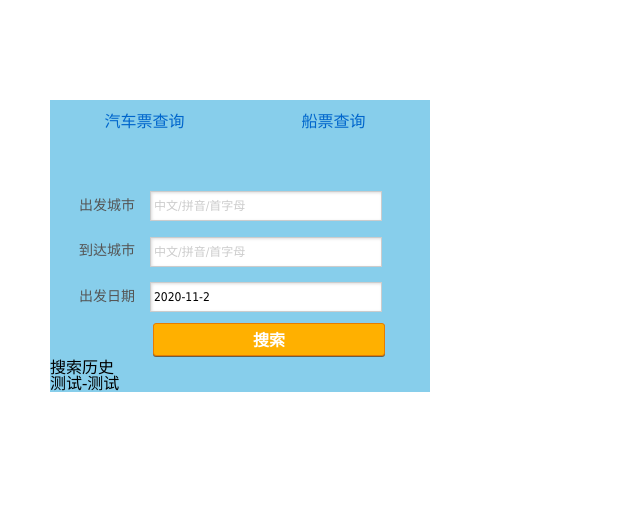
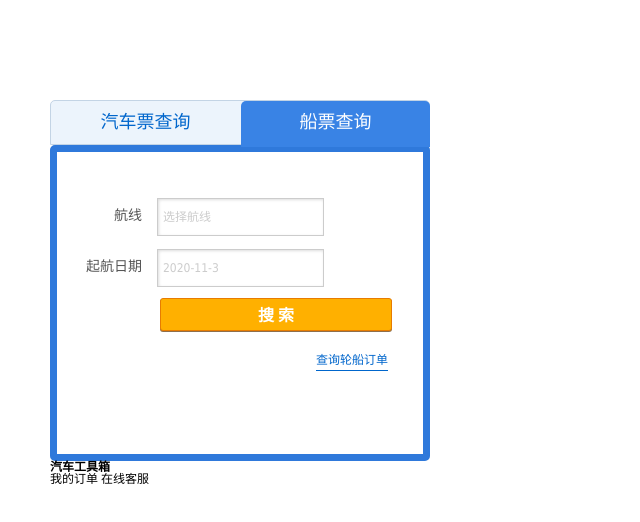
Before and after one commit to Practicalproject/Ctrip_project, a Vue app: page / in a window 1280 px wide. Shown: the top 522 px of the page, without its empty margins (0-640 px from the left). Built offline with nearby package versions, Linux system fonts and the light colour scheme.

Commit message:
接着写form表单

```diff
--- a/public/css/reset.css
+++ b/public/css/reset.css
@@ -14,6 +14,7 @@ table, caption, tbody, tfoot, thead, tr, th, td {
 	font-size: 100%;
 	vertical-align: baseline;
 	background: transparent;
+	font-size: 12px;
 
 }
 a{
--- a/src/pages/cartBoat/index.vue
+++ b/src/pages/cartBoat/index.vue
@@ -2,10 +2,12 @@
   <div>
     <div class="header">
       <div class="left">
+        <div class="leftTop">
           <div class="titl">
             <a href="javascript:;" class="cart">汽车票查询</a>
-          <a href="javascript:;" class="boat">船票查询</a>
+            <a href="javascript:;" class="boat changetitl">船票查询</a>
           </div>
+          <!-- <div class="wrap1">
           <div class="userValue">
             <ul>
               <li>
@@ -22,13 +24,62 @@
               </li>
             </ul>
             <div class="search">
-            <button>搜索</button>
+              <button>搜  索</button>
             </div>
           </div>
-        <dl>
+          <dl style="display: none">
             <dt>搜索历史</dt>
-          <dd>测试-测试</dd>
+            <dd>
+              <a href="javascript:;">测试-测试</a>
+            <a href="javascript:;">测试-测试 </a>
+            <a href="javascript:;">测试-测试</a>
+            留着等写动态数据
+
+            </dd>
           </dl>
+        </div> -->
+          <div class="wrap2">
+            <div class="userValue">
+              <ul>
+                <li>
+                  <span>航线</span>
+                  <input type="text" placeholder="选择航线" />
+                </li>
+                <li>
+                  <span>起航日期</span>
+                  <input type="text" placeholder="2020-11-3" />
+                </li>
+              </ul>
+              <div class="search">
+                <button>搜 索</button>
+              </div>
+              <a href="javascript:;" class="searchBoat">查询轮船订单</a>
+            </div>
+            <dl style="display: none">
+              <dt>搜索历史</dt>
+              <dd>
+                <!-- <a href="javascript:;">测试-测试</a>
+            <a href="javascript:;">测试-测试 </a>
+            <a href="javascript:;">测试-测试</a>
+            留着等写动态数据
+             -->
+              </dd>
+            </dl>
+          </div>
+        </div>
+        <div class="leftBottom">
+            <h3>汽车工具箱</h3>
+            <div>
+              <a href="javascript:;">
+                <i></i>
+                我的订单
+              </a>
+              <a href="javascript:;">
+                <i></i>
+                在线客服
+              </a>
+            </div>
+        </div>
       </div>
     </div>
   </div>
@@ -45,16 +96,23 @@ export default {
   margin: 100px auto;
   //   background: pink;
   .left {
-    background: skyblue;
     width: 380px;
+    height: 355px;
+    position: relative;
     .titl {
+      border: 1px solid #c3d4e5;
+      border-radius: 5px 5px 0 0;
       display: flex;
+      background: #ecf4fc;
       a {
+        // flex-direction: column;
+        // align-items: center;
         display: block;
         width: 189px;
         height: 43px;
+        font: normal 18px "Microsoft Yahei";
+        line-height: 43px;
         text-align: center;
-        line-height: 43px;
         color: #06c;
         box-sizing: border-box;
       }
@@ -65,11 +123,28 @@ export default {
       }
       .cart:hover {
         border-radius: 5px 0 0 0;
+        padding-right: 1px;
       }
       .boat:hover {
         border-radius: 0 5px 0 0;
       }
+      // 切换表单标题背景的class
+      .changetitl {
+        border-radius: 5px 5px 0 0;
+        background: #3983e5;
+        color: #fff;
+        height: 46px;
+        position: absolute;
+        top: 1px;
+        right: 0;
       }
+    }
+    .wrap1 {
+      box-sizing: border-box;
+      width: 380px;
+      height: 316px;
+      border-radius: 5px 5px 5px 5px;
+      border: 7px solid #2f79db;
       .userValue {
         width: 100%;
         ul {
@@ -120,6 +195,91 @@ export default {
           }
         }
       }
+      dl {
+        margin: 30px 5px 0;
+        color: #999;
+        overflow: hidden;
+        display: flex;
+        dt {
+          width: 80px;
+          padding-right: 10px;
+          text-align: right;
+          color: #999;
+        }
+        dd {
+          a {
+            color: #999;
+            // float: left;
+          }
+        }
+      }
+    }
+    .wrap2 {
+      box-sizing: border-box;
+      width: 380px;
+      height: 316px;
+      border-radius: 5px 5px 5px 5px;
+      border: 7px solid #2f79db;
+      .userValue {
+        width: 100%;
+        ul {
+          padding-top: 40px;
+          width: 100%;
+          li {
+            padding: 6px 0 7px;
+            span {
+              color: #555;
+              width: 80px;
+              //   height: 29px;
+              padding: 5px 15px 5px 5px;
+              font: normal 14px "Microsoft Yahei";
+              text-align: right;
+              display: inline-block;
+            }
+            input {
+              width: 160px;
+              color: gray;
+              height: 22px;
+              padding: 7px 0 7px 5px;
+              border: solid 1px #ccc;
+              box-shadow: 1px 1px 3px #dddddd inset;
+              font: normal 12px/22px Tahoma, Simsun, sans-serif;
+              vertical-align: middle;
+            }
+            input::-webkit-input-placeholder {
+              /* placeholder颜色  */
+              color: #ccc;
+            }
+          }
+        }
+        .search {
+          padding: 4px 0;
+          margin-left: 103px;
+          button {
+            background: #ffb000;
+            width: 232px;
+            height: 33px;
+            border: 1px solid #e77c00;
+            border-radius: 3px;
+            box-shadow: 0 1px 0 rgba(95, 50, 0, 0.7);
+            vertical-align: middle;
+            font: bold 16px/32px "Microsoft Yahei";
+            color: #fff;
+            text-align: center;
+            //   overflow: hidden;
+            //   outline: none;
+          }
+        }
+        .searchBoat {
+          color: #06c;
+          float: right;
+          margin: 15px 35px 0 0;
+          line-height: 20px;
+          border-bottom: 1px solid #06c;
+          display: inline;
+        }
+      }
+    }
   }
 }
 </style>
```
Lines whose indentation alone changed are shown as unchanged.
